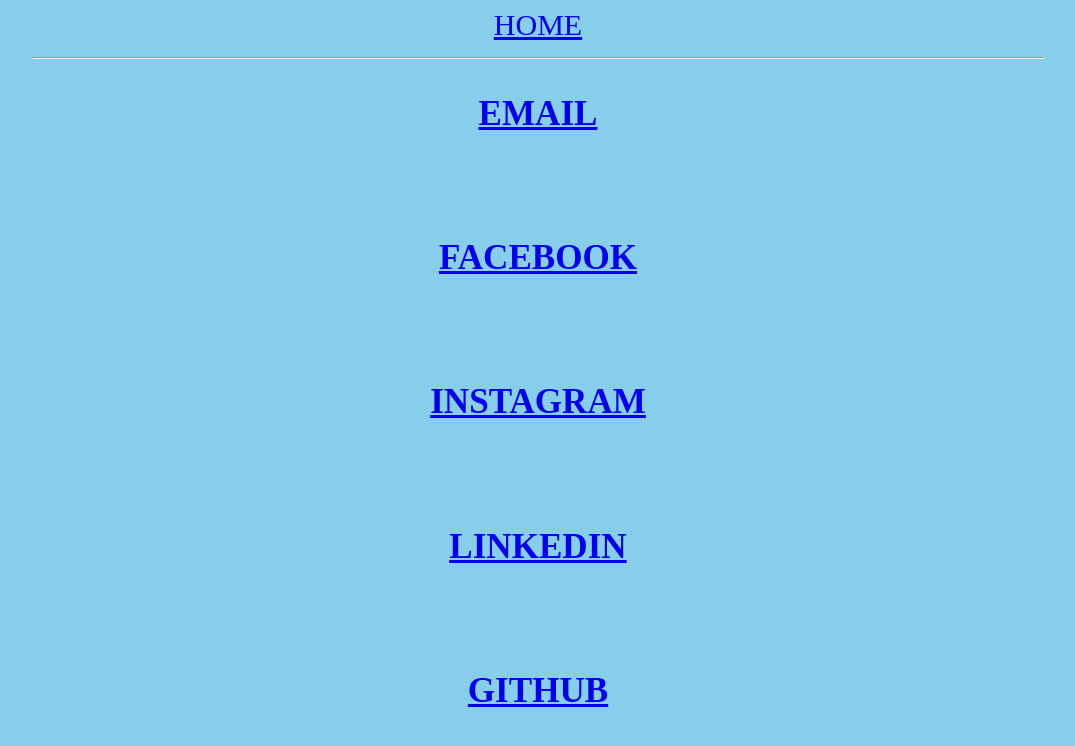
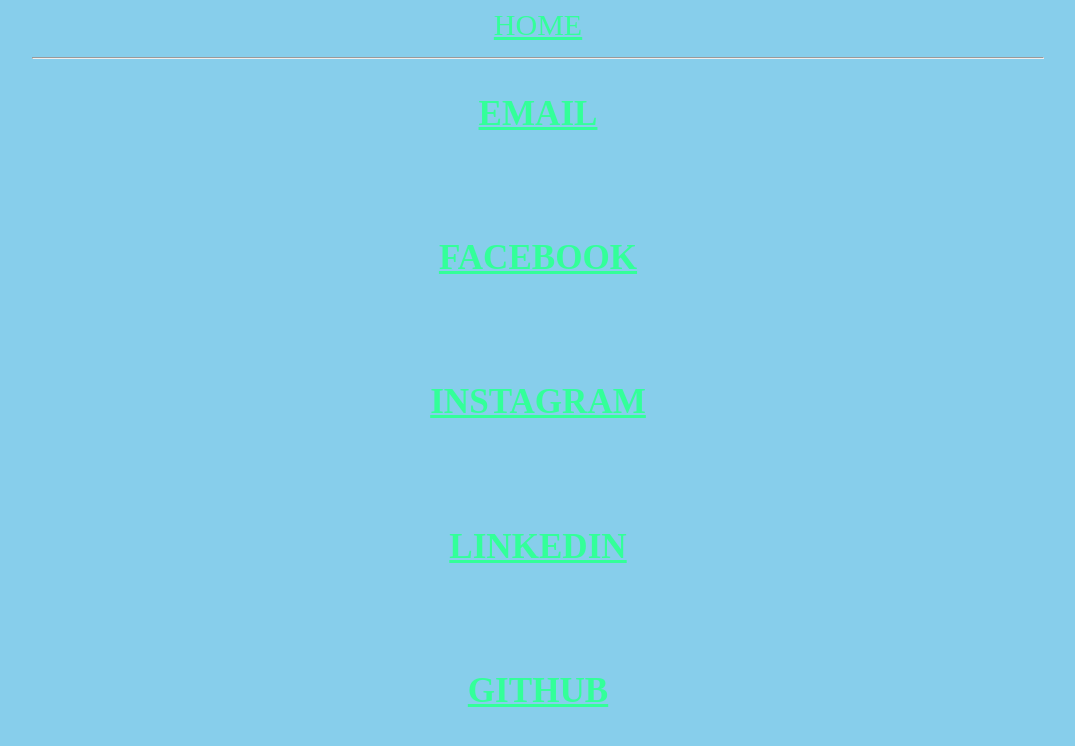
Before and after one commit to raymondyegon/raymondyegon.github.io, a plain HTML site: page contacts.html in a window 1280 px wide. Shown: the whole page, without its empty margins (102-1177 px from the left). Drawn offline with Linux system fonts and the light colour scheme.

Commit message:
Contacts color changed

```diff
--- a/css/contacts.css
+++ b/css/contacts.css
@@ -1,6 +1,6 @@
 body {
   background-color: skyblue;
-  color: #ffb300;
+  color:  #33FF99;
 }
 .body {
   font-size: 30px;
@@ -14,3 +14,6 @@
   background-attachment: scroll;
   opacity: 20;
 }
+a {
+  color: inherit;
+}
```
